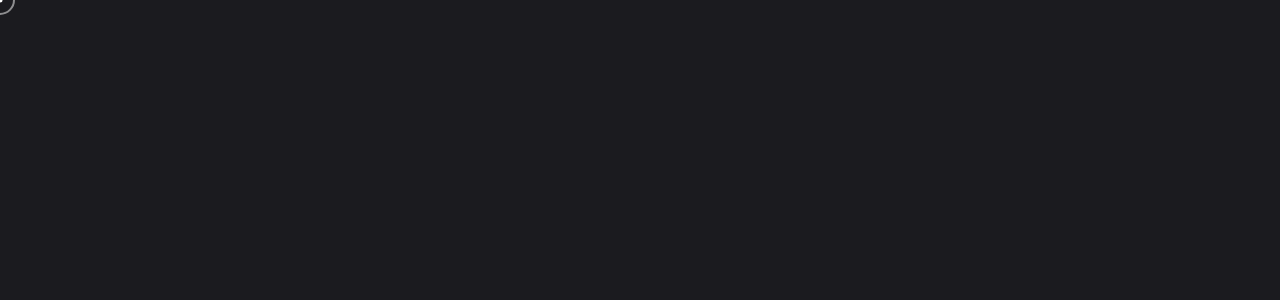
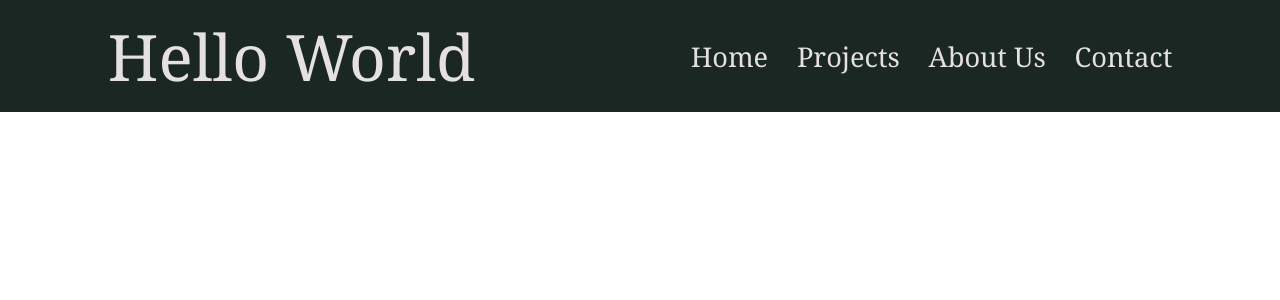
Before and after one commit to Danpier-Dos-Reis/AngularTests, an Angular app: page / in a window 1280 px wide. Shown: the top 300 px of the page. Built offline with nearby package versions, Linux system fonts and the light colour scheme.

Commit message:
No sé que

```diff
--- a/src/app/app.component.html
+++ b/src/app/app.component.html
@@ -1,5 +1,15 @@
-<section class="container">
-    <div #cursorDot class="cursor-dot"></div>
-    <div class="cursor-outline"></div>
-</section>
+<header>
+    <a href="#" class="logo"><span>Hello World</span></a>
+
+    <ul [ngStyle]="">
+        <li><a href="#" class="active">Home</a></li>
+        <li><a href="#">Projects</a></li>
+        <li><a href="#">About Us</a></li>
+        <li><a href="#">Contact</a></li>
+    </ul>
+
+    <div class="menu-icon-container">
+        <img src="assets/Images/Menu_Toggle.png" alt="menu">
+    </div>
+</header>
 <!-- <router-outlet></router-outlet> -->
--- a/src/app/app.component.scss
+++ b/src/app/app.component.scss
@@ -1,23 +1,79 @@
-.container{
+header {
     width: 100vw;
-    height: 100vh;
-    cursor: none;
+    height: 7rem;
+    background-color: rgb(26, 39, 35);
+    display: flex;
+    justify-content: space-around;
+    align-items: center;
+
+    .logo {
+        font-size: 4rem;
+    }
+
+    ul {
+        margin: 0;
+        padding: 0;
+        display: flex;
+
+        li{
+            list-style: none;
+        }
+
+        a {
+            font-size: 1.7rem;
+        }
+    }
+
+    a {
+        color: rgb(230, 225, 225);
+        text-decoration: none;
+    }
 }
 
-.cursor-dot{
-    width: 5px; height: 5px;
-    background-color: white;
+ul li:nth-child(n+2) {
+    margin-left: 1.8rem;
 }
 
-.cursor-outline{
-    width: 30px; height: 30px;
-    border: 2px solid hsla(0,0%,100%,0.5);
+.menu-icon-container {
+    width: 50px;
+    height: 50px;
+    display: none;
+
+    img {
+        width: 100%;
+        height: 100%;
+    }
 }
-.cursor-dot,.cursor-outline{
-    position: fixed;
-    top: 0; left: 0;
-    transform: translate(-50%,-50%);
-    border-radius: 50%;
-    z-index: 1;
-    pointer-events: none;
+
+@media screen and (max-width: 938px) {
+
+    header{
+        justify-content: space-around;
+        .logo{
+            margin-left: -17%;
+        }
+    }
+
+    .menu-icon-container {
+        display: block;
+        margin-right: -17%;
+    }
+
+    ul li:nth-child(n+2){
+        margin: 0;
+    }
+
+    ul {
+        flex-direction: column;
+        height: 15rem;
+        width: 15rem;
+        border-radius: 6px;
+        position: fixed;
+        background-color: rgba(29, 31, 30, 0.411);
+        top: 10.5vh;
+        right: -100%;
+        justify-content: center;
+        align-items: center;
+
+    }
 }
--- a/src/app/app.component.ts
+++ b/src/app/app.component.ts
@@ -1,5 +1,4 @@
 import { Component, DoCheck, OnInit, OnChanges, OnDestroy, SimpleChanges, ViewChild, ElementRef, HostListener } from '@angular/core';
-import { Image } from 'src/shared/models/Image';
 
 @Component({
   selector: 'app-root',
@@ -7,36 +6,6 @@ import { Image } from 'src/shared/models/Image';
   styleUrls: ['./app.component.scss']
 })
 export class AppComponent implements OnChanges, OnInit, DoCheck, OnDestroy {
-
-  @HostListener('mousemove',['$event'])
-  cursorAnimation(e:MouseEvent){
-    const cursorDot:HTMLDivElement = document.querySelector('.cursor-dot')as HTMLDivElement;
-    const cursorOutline:HTMLDivElement = document.querySelector('.cursor-outline') as HTMLDivElement;
-
-    const posX = e.clientX;
-    const posY = e.clientY;
-
-    cursorDot.style.left = `${posX}px`;
-    cursorDot.style.top = `${posY}px`;
-
-    /*if we uncomment this the out cursor circle will move equal to
-    the pinter*/
-    // cursorOutline.style.left = `${posX}px`;
-    // cursorOutline.style.top = `${posY}px`;
-
-    /*
-    The out cursor circle will move after the pointer
-    */
-    cursorOutline.animate(
-      {
-      left: `${posX}px`,
-      top: `${posY}px`
-      },
-      {
-        duration: 500, fill: 'forwards'
-      }
-    );
-  }
 
   //Component LifeCycle
   ngOnChanges(changes: SimpleChanges): void {
--- a/src/styles.scss
+++ b/src/styles.scss
@@ -1,13 +1,7 @@
 *{
     margin: 0; padding: 0;
-    box-sizing: border-box;
 }
-body{
-    height: 100vh;
-    background-color: #1b1b1f;
+app-root{
+    background-color: black;
+    font-family: Cambria;
 }
-
-app-root{
-    height: 100vh;
-    background-color: #1b1b1f;
-}
```
Also changed, not shown: src/shared/models/Image.ts (deleted, +0 -9 lines), src/assets/Images/Menu_Toggle.png (added).
